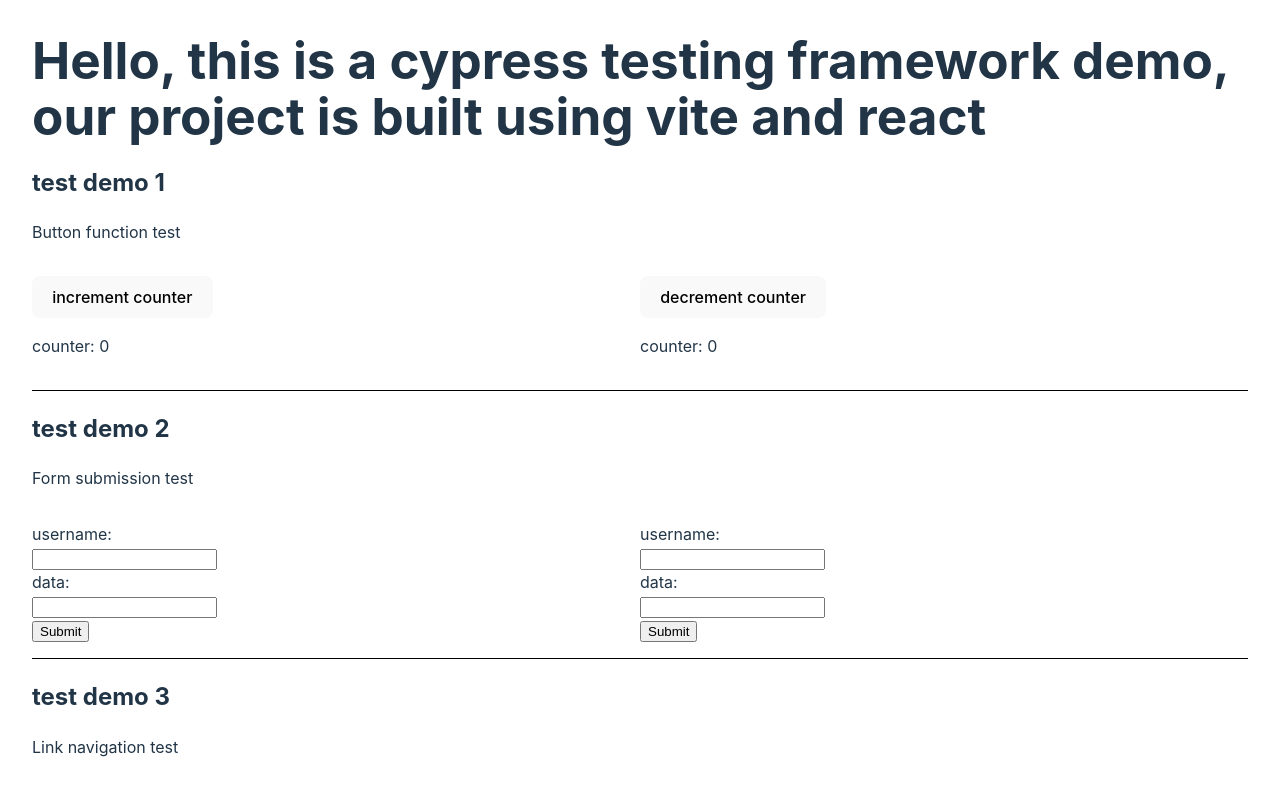
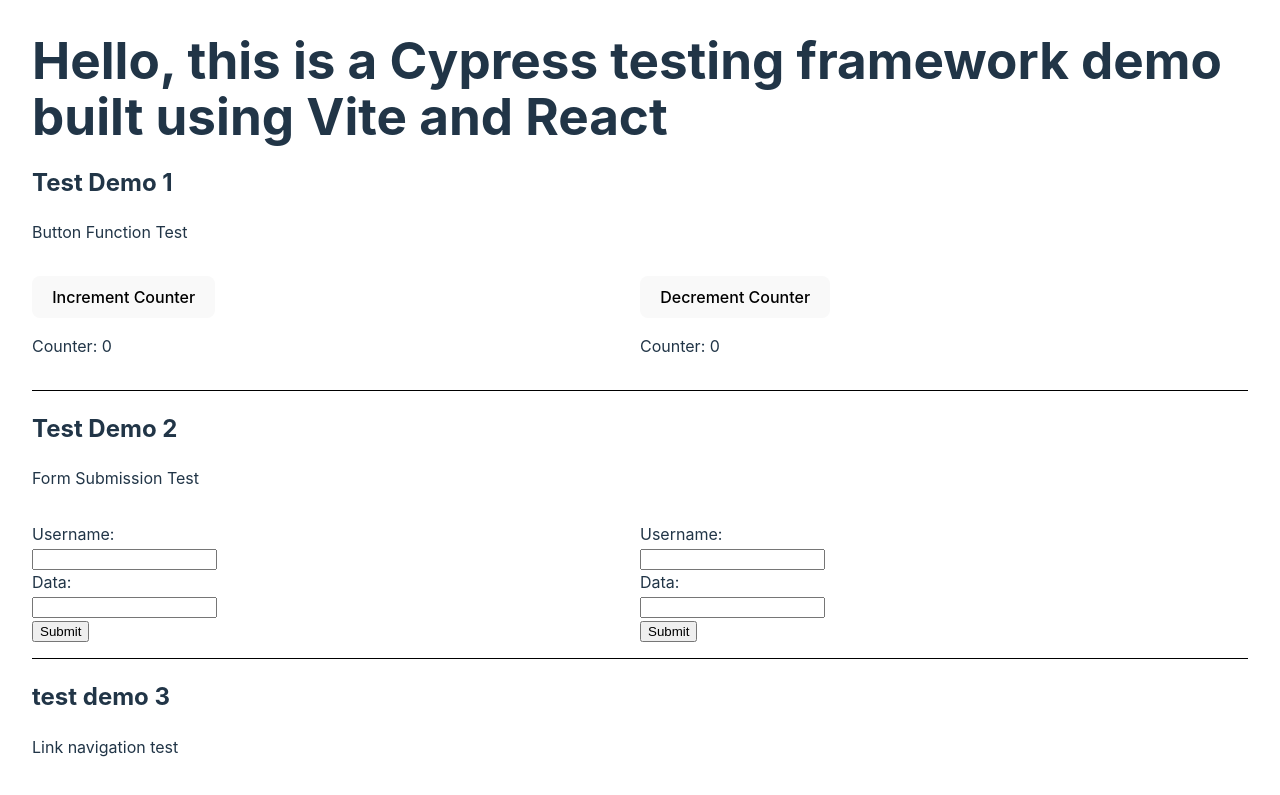
Before and after one commit to LinYu-Ch/CS4320-Cypress_test_demo, a React (Vite) app: page / in a window 1280 px wide. Shown: the top 795 px of the page. Built offline with nearby package versions, Linux system fonts and the light colour scheme.

Commit message:
Refactored Main Program Page Code

```diff
--- a/src/pages/Home.jsx
+++ b/src/pages/Home.jsx
@@ -2,169 +2,140 @@
 import TestComponent from '../components/TestComponent';
 import { useEffect, useState } from 'react';
 
+const Home = () => {
+    // Correct logic
+    const [counter, setCounter] = useState(0);
+    const incrementCounter = () => setCounter(counter + 1);
 
-const Home = () => {
+    // Error-prone logic
+    const [failCounter, setFailCounter] = useState(0);
+    const decrementCounter = () => {
+        if (failCounter > 0) { // Incorrect: should allow negative counters
+            setFailCounter(failCounter - 1);
+        }
+    };
 
-    /* Test logic tags display code that should work for the given test,
-    test fail logic contains code that is supposed to be broken in ways
-    developers may commonly forget to check.
-    */
-
-    // test one logic
-    const [counter, setCounter] = useState(0);
-    function incrementCounter() {
-        let current = counter + 1;
-        setCounter(current);
-    }
-
-    // test one fail logic
-    const [failCounter, setfailCounter] = useState(0);
-    function decrementCounter() {
-        let current = failCounter - 1;
-        setfailCounter(current);
-    }
-
-    // test two logic
-
+    // Form submission logic
     const [submittedData, setSubmittedData] = useState(null);
-
-    function formSubmit(submit) {
+    const formSubmit = (submit) => {
         submit.preventDefault();
-        // Use the FormData API to capture form inputs
         const form = submit.target;
         const formData = new FormData(form);
+        setSubmittedData(Object.fromEntries(formData.entries()));
+    };
 
-        // Convert FormData to an object
-        const formObject = Object.fromEntries(formData.entries());
-        setSubmittedData(formObject); // Update the state with form data
-    }
-
-    // test two fail logic
-
+    // Broken form logic
     const [failSubmittedData, setFailSubmittedData] = useState(null);
-
-    function formSubmitFail(submit) {
+    const formSubmitFail = (submit) => {
         submit.preventDefault();
-        // Use the FormData API to capture form inputs
         const form = submit.target;
         const formData = new FormData();
+        setFailSubmittedData(Object.fromEntries(formData.entries()));
+    };
 
-        // Convert FormData to an object
-        const formObject = Object.fromEntries(formData.entries());
-        setFailSubmittedData(formObject); // Update the state with form data
-    }
-
-    // test four logic
+    // Component rendering logic
     const [isLoaded, setIsLoaded] = useState(false);
-
-    function loadComponent() {
+    const loadComponent = () => {
         if (!isLoaded) {
             setIsLoaded(true);
             return;
         }
-        setIsLoaded(false);
-    }
+        setIsLoaded(!isLoaded); // Incorrectly toggles state even when loaded
+    };
 
-    // test five logic
+    // API call logic
     const [data, setData] = useState(null);
     const [error, setError] = useState(null);
-    function makeAPIcall() {
-        // Make the API request
+    const makeAPIcall = () => {
         fetch("https://jsonplaceholder.typicode.com/todos/1")
             .then((response) => {
-                if (!response.ok) {
-                    throw new Error("Network response was not ok");
-                }
+                if (!response.ok) throw new Error("Network response was not ok");
                 return response.json();
             })
-            .then((data) => setData(data))
-            .catch((error) => setError(error));
+            .then(setData)
+            .catch(setError);
     };
 
-    // test five fail logic
+    // Broken API call logic
     const [failData, setFailData] = useState(null);
     const [failError, setFailError] = useState(null);
-    function makeBadAPIcall() {
-        // Make the API request
+    const makeBadAPIcall = () => {
         fetch("https://jsonplaceholder.typicode.com/todo/1")
             .then((response) => {
-                if (!response.ok) {
-                    throw new Error("Network response was not ok");
-                }
+                if (!response.ok) throw new Error("Network response was not ok");
                 return response.json();
             })
-            .then((failData) => setFailData(failData))
-            .catch((failError) => setFailError(failError));
+            .then(setFailData)
+            .catch(setFailError);
     };
 
+    useEffect(() => {
+        const correctCases = document.querySelectorAll(".test-correct");
+        const errorCases = document.querySelectorAll(".test-error");
 
-    useEffect(() => {
-        let correctCases = document.querySelectorAll(".test-correct");
-        let errorCases = document.querySelectorAll(".test-error");
         correctCases.forEach((testCase, index) => {
-            testCase.setAttribute("data-cytest", `correct${index+1}`)
-        })
+            testCase.setAttribute("data-cytest", `correct${index + 1}`);
+        });
 
         errorCases.forEach((testCase, index) => {
-            testCase.setAttribute("data-cytest", `error${index+1}`)
-        })
-
-    });
+            testCase.setAttribute("data-cytest", `error${index + 1}`);
+        });
+    }, []);
 
     return (
         <>
             <header>
-                <h1>Hello, this is a cypress testing framework demo, our project is built using vite and react</h1>
+                <h1>Hello, this is a Cypress testing framework demo built using Vite and React</h1>
             </header>
 
-            <section id='section-1'>
-                <h2>test demo 1</h2>
-                <p>Button function test</p>
+            <section id="section-1">
+                <h2>Test Demo 1</h2>
+                <p>Button Function Test</p>
                 <div className="test_container">
                     <div className="test-correct">
-                        <button onClick={incrementCounter}>increment counter</button>
-                        {<p>counter: {counter}</p>}
+                        <button onClick={incrementCounter}>Increment Counter</button>
+                        <p>Counter: {counter}</p>
                     </div>
                     <div className="test-error">
-                        <button onClick={decrementCounter}>decrement counter</button>
-                        {<p>counter: {failCounter}</p>}
+                        <button onClick={decrementCounter}>Decrement Counter</button>
+                        <p>Counter: {failCounter}</p>
                     </div>
                 </div>
             </section>
 
-            <section id='section-2'>
-                <h2>test demo 2</h2>
-                <p>Form submission test</p>
+            <section id="section-2">
+                <h2>Test Demo 2</h2>
+                <p>Form Submission Test</p>
                 <div className="test_container">
                     <div className="test-correct">
                         <form onSubmit={formSubmit}>
-                            <label htmlFor="fusername">username:</label><br />
-                            <input type="text" id='fusername' name='fusername' /><br />
-                            <label htmlFor="fdata">data:</label><br />
-                            <input type="text" id='fdata' name='fdata' /><br />
+                            <label htmlFor="fusername">Username:</label><br />
+                            <input type="text" id="fusername" name="fusername" /><br />
+                            <label htmlFor="fdata">Data:</label><br />
+                            <input type="text" id="fdata" name="fdata" /><br />
                             <input type="submit" value="Submit" />
                         </form>
-
-                        {submittedData && (<p>
-                            name: {submittedData.fusername}<br />
-                            data: {submittedData.fdata}</p>)
-                        }
-
+                        {submittedData && (
+                            <p>
+                                Name: {submittedData.fusername}<br />
+                                Data: {submittedData.fdata}
+                            </p>
+                        )}
                     </div>
                     <div className="test-error">
                         <form onSubmit={formSubmitFail}>
-                            <label htmlFor="ffusername">username:</label><br />
-                            <input type="text" id='ffusername' name='ffusername' /><br />
-                            <label htmlFor="ffdata">data:</label><br />
-                            <input type="text" id='ffdata' name='ffdata' /><br />
+                            <label htmlFor="ffusername">Username:</label><br />
+                            <input type="text" id="ffusername" name="ffusername" /><br />
+                            <label htmlFor="ffdata">Data:</label><br />
+                            <input type="text" id="ffdata" name="ffdata" /><br />
                             <input type="submit" value="Submit" />
                         </form>
-
-                        {failSubmittedData && (<p>
-                            name: {failSubmittedData.ffusername}<br />
-                            data: {failSubmittedData.ffdata}</p>)
-                        }
-
+                        {failSubmittedData && (
+                            <p>
+                                Name: {failSubmittedData.ffusername}<br />
+                                Data: {failSubmittedData.ffdata}
+                            </p>
+                        )}
                     </div>
                 </div>
             </section>
@@ -213,8 +184,7 @@
                 </div>
             </section>
         </>
-
-    )
-}
+    );
+};
 
 export default Home;
```
